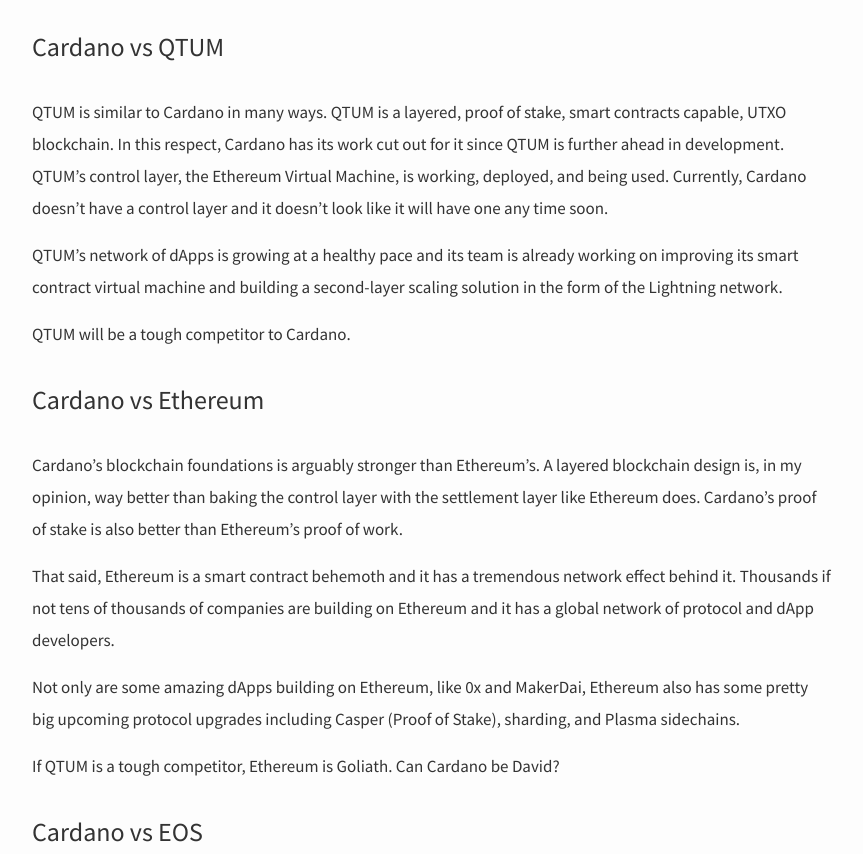
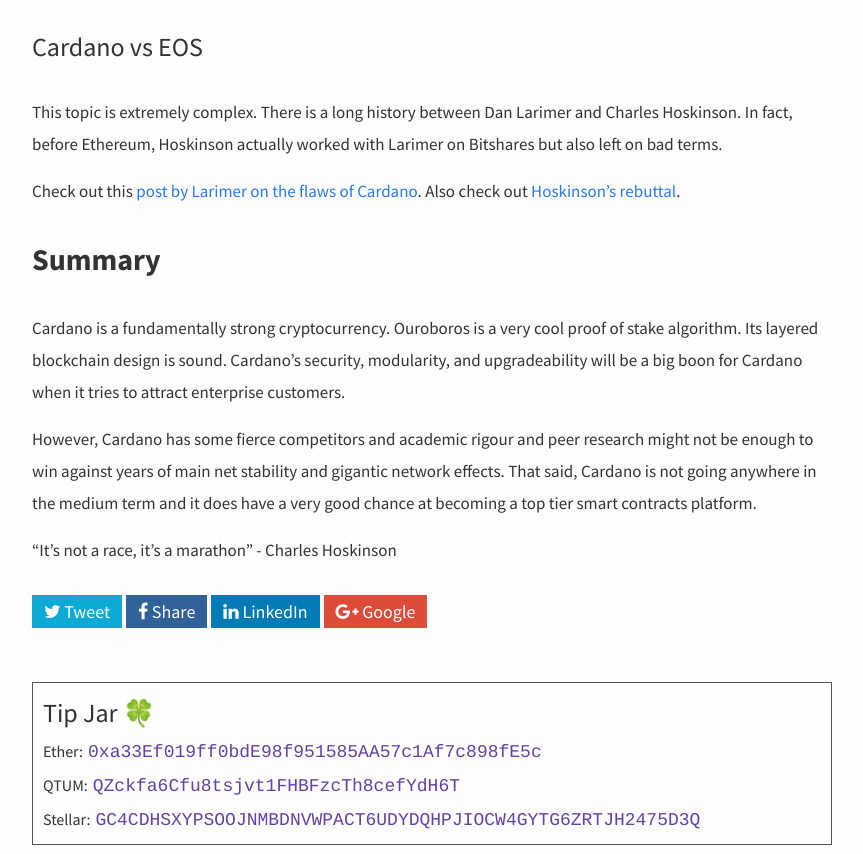
Before and after one commit to storeofvalue/storeofvalue.github.io, a plain HTML site: page posts/a-deep-dive-into-cardano/index.html in a window 1280 px wide. Shown: the part 8307-9161 px from the top of the page, without its empty margins (378-1241 px from the left). Drawn offline with nearby package versions, Linux system fonts and the light colour scheme.

Commit message:
Site updated at: 2018-01-31 13:36:58 UTC

```diff
--- a/posts/a-deep-dive-into-cardano/index.html
+++ b/posts/a-deep-dive-into-cardano/index.html
@@ -281,24 +281,6 @@
 
 <p>This minimum balance requirement also means that at most 100 accounts can participate in staking and because of the power law, it will be much less than 100 accounts that will be staking. There will most certainly be a few entities with exponentially large balances of ADA and the minimum balance requirement will only serve to consolidate their power and control.</p>
 
-<h2 id="cardano-vs-qtum">Cardano vs QTUM</h2>
-
-<p>QTUM is similar to Cardano in many ways. QTUM is a layered, proof of stake, smart contracts capable, UTXO blockchain. In this respect, Cardano has its work cut out for it since QTUM is further ahead in development. QTUM’s control layer, the Ethereum Virtual Machine, is working, deployed, and being used. Currently, Cardano doesn’t have a control layer and it doesn’t look like it will have one any time soon.</p>
-
-<p>QTUM’s network of dApps is growing at a healthy pace and its team is already working on improving its smart contract virtual machine and building a second-layer scaling solution in the form of the Lightning network.</p>
-
-<p>QTUM will be a tough competitor to Cardano.</p>
-
-<h2 id="cardano-vs-ethereum">Cardano vs Ethereum</h2>
-
-<p>Cardano’s blockchain foundations is arguably stronger than Ethereum’s. A layered blockchain design is, in my opinion, way better than baking the control layer with the settlement layer like Ethereum does. Cardano’s proof of stake is also better than Ethereum’s proof of work.</p>
-
-<p>That said, Ethereum is a smart contract behemoth and it has a tremendous network effect behind it. Thousands if not tens of thousands of companies are building on Ethereum and it has a global network of protocol and dApp developers.</p>
-
-<p>Not only are some amazing dApps building on Ethereum, like 0x and MakerDai, Ethereum also has some pretty big upcoming protocol upgrades including Casper (Proof of Stake), sharding, and Plasma sidechains.</p>
-
-<p>If QTUM is a tough competitor, Ethereum is Goliath. Can Cardano be David?</p>
-
 <h2 id="cardano-vs-eos">Cardano vs EOS</h2>
 
 <p>This topic is extremely complex. There is a long history between Dan Larimer and Charles Hoskinson. In fact, before Ethereum, Hoskinson actually worked with Larimer on Bitshares but also left on bad terms.</p>
@@ -309,7 +291,7 @@
 
 <p>Cardano is a fundamentally strong cryptocurrency. Ouroboros is a very cool proof of stake algorithm. Its layered blockchain design is sound. Cardano’s security, modularity, and upgradeability will be a big boon for Cardano when it tries to attract enterprise customers.</p>
 
-<p>However, Cardano has some fierce competitors and academic rigour and peer research might not be enough to win against years of main net stability and gigantic network effects. That said, Cardano is not going anywhere in the medium term and it does have a good chance at becoming a top tier smart contracts platform.</p>
+<p>However, Cardano has some fierce competitors and academic rigour and peer research might not be enough to win against years of main net stability and gigantic network effects. That said, Cardano is not going anywhere in the medium term and it does have a very good chance at becoming a top tier smart contracts platform.</p>
 
 <p>“It’s not a race, it’s a marathon” - Charles Hoskinson</p>
 
```
Also changed, not shown: feed.xml (+3 -21 lines).
